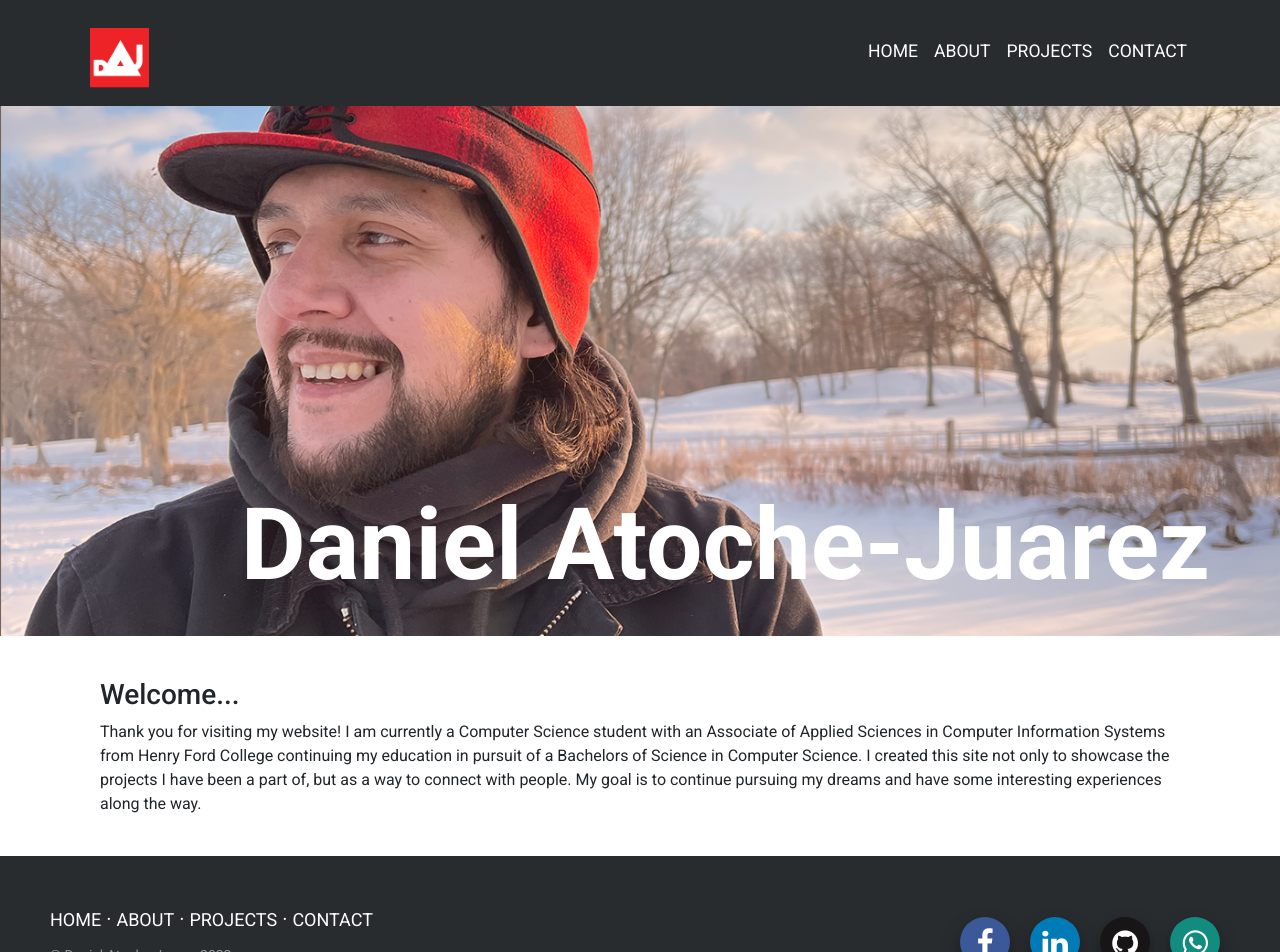
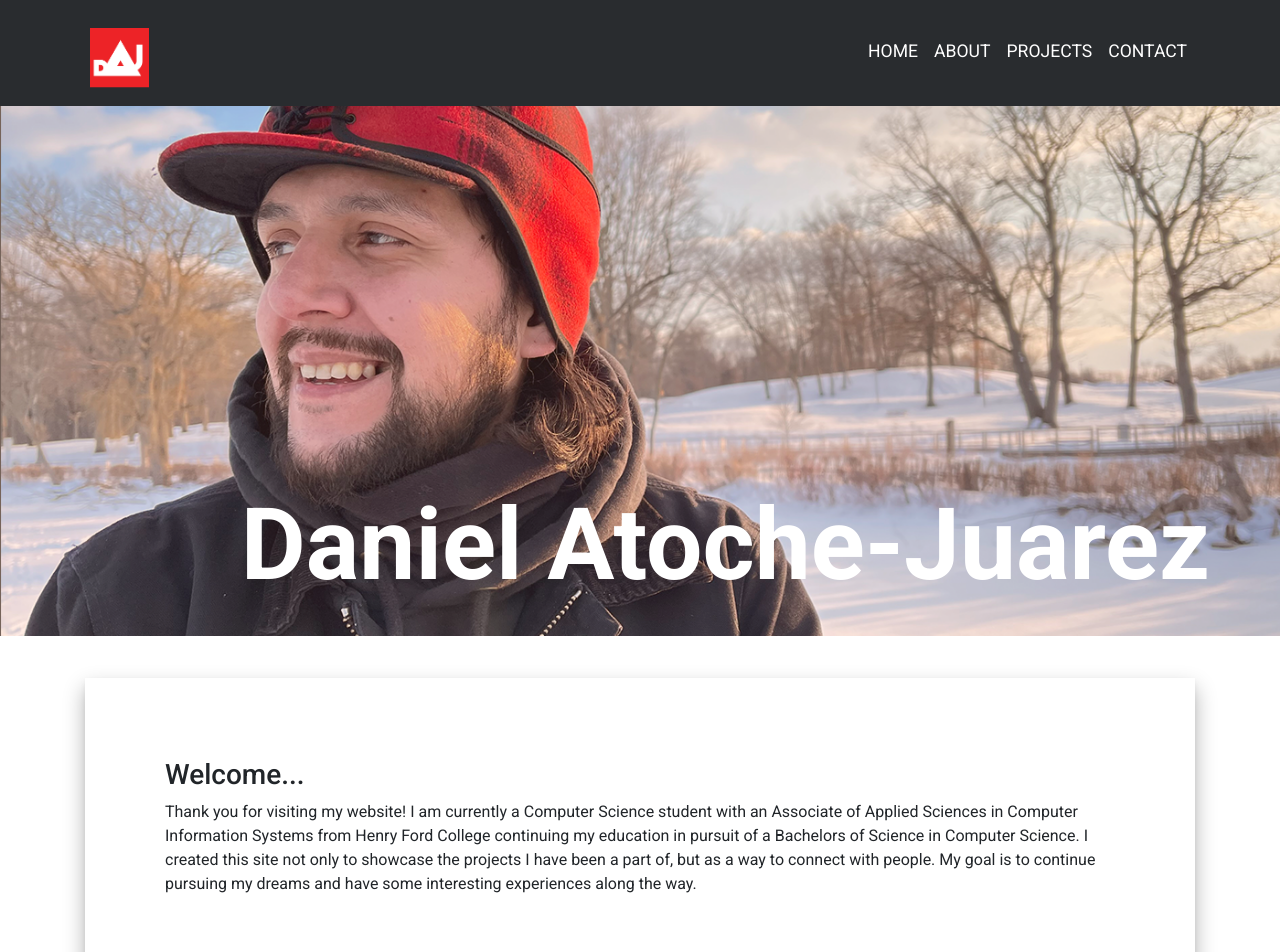
Before and after one commit to datoche-juarez/personal-site, a React (Create React App) app: page / in a window 1280 px wide. Shown: the top 952 px of the page. Built offline with nearby package versions, Linux system fonts and the light colour scheme.

Commit message:
Home and About pages styling containers...

```diff
--- a/src/About.css
+++ b/src/About.css
@@ -1,4 +1,6 @@
 .about-container {
     margin-bottom: 40px;
     margin-top: 10px;
+    padding: 80px;
+    box-shadow: 0 10px 20px rgba(0, 0, 0, .3),0 3px 6px rgba(0, 0, 0, .05);
 }
--- a/src/Home.css
+++ b/src/Home.css
@@ -1,4 +1,7 @@
 .home-container {
     margin-bottom: 40px;
     margin-top: 10px;
+    /* outline: .5px solid black; */
+    padding: 80px;
+    box-shadow: 0 10px 20px rgba(0, 0, 0, .3),0 3px 6px rgba(0, 0, 0, .05);
 }
```
